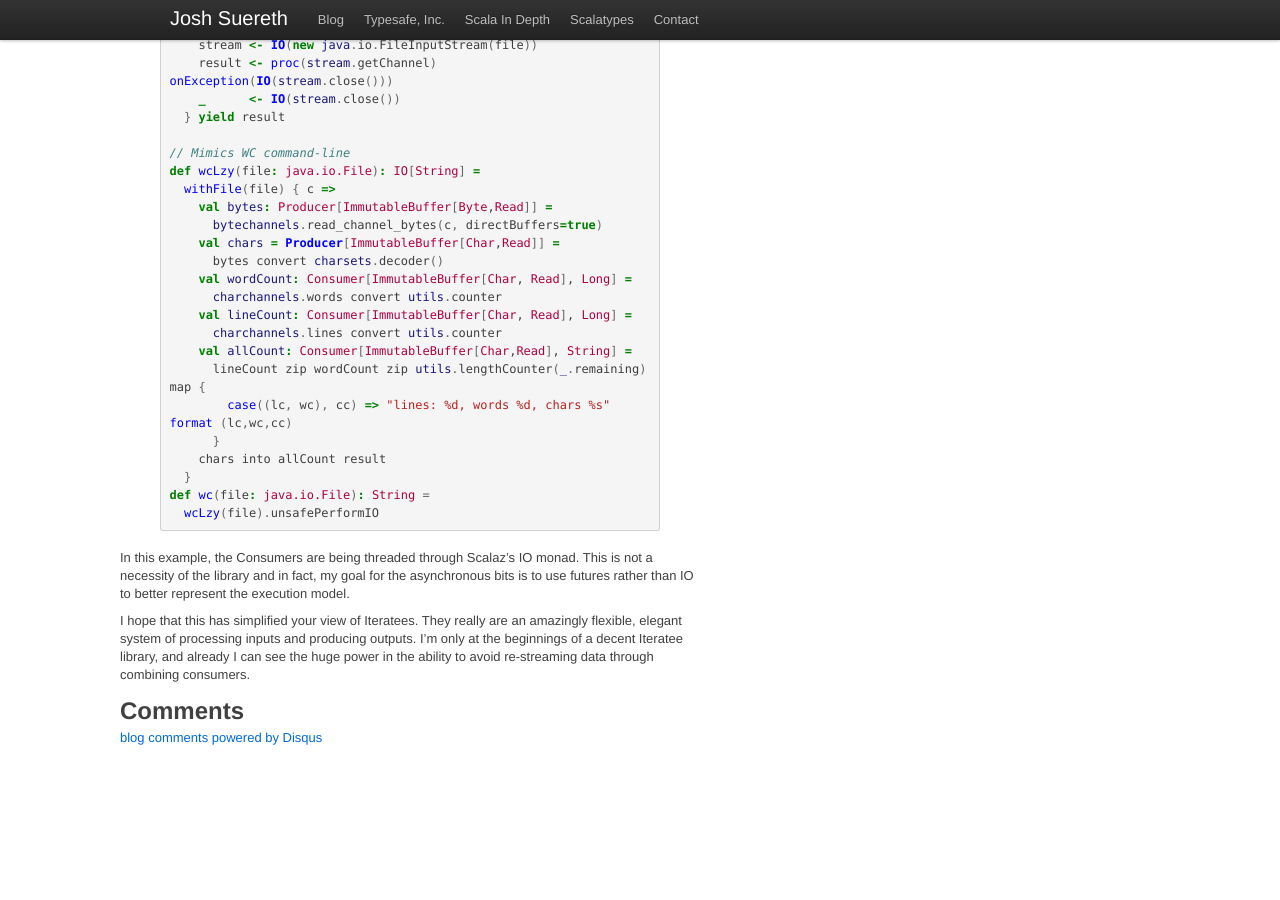
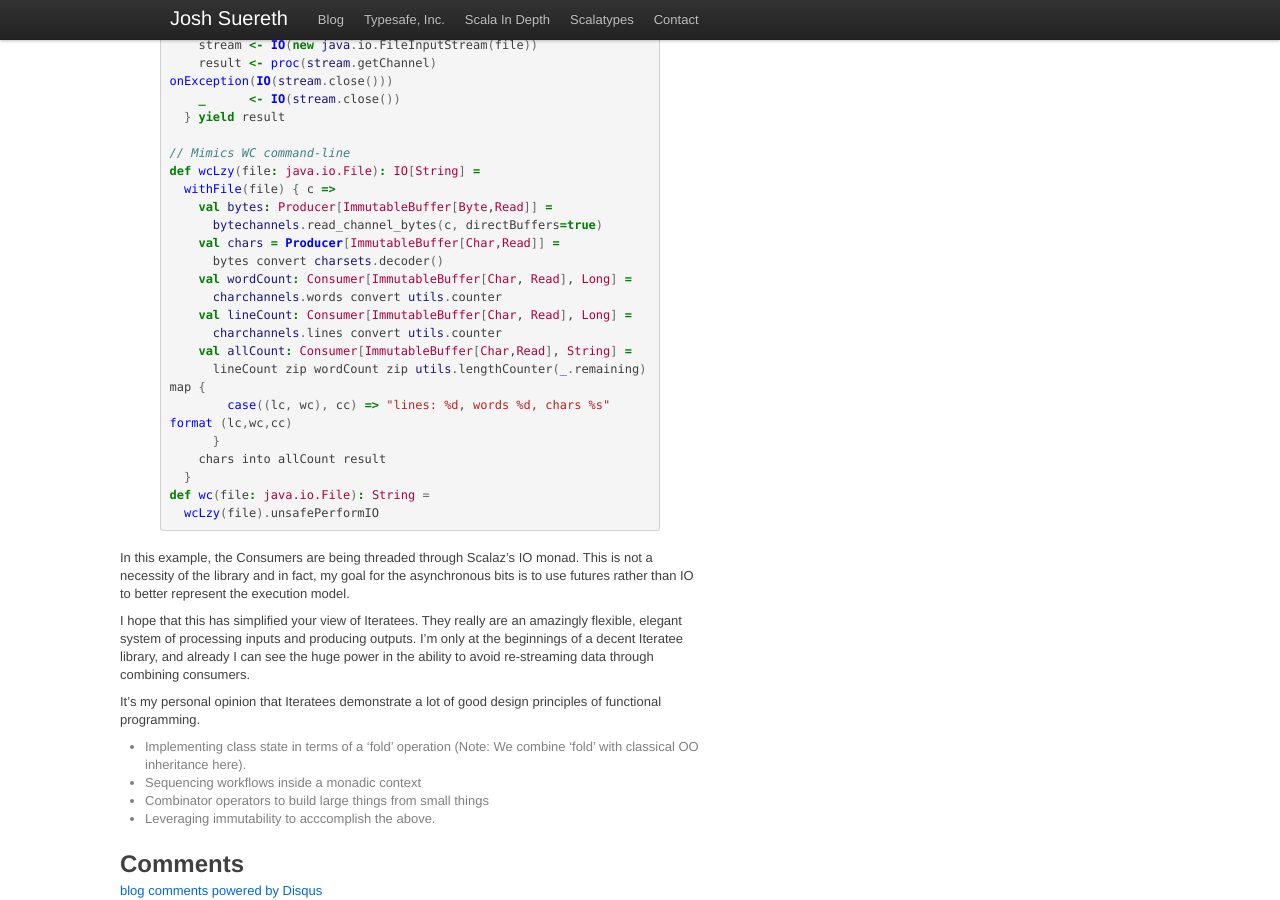
Before and after one commit to jsuereth/jsuereth.github.com, a Jekyll site: the page built from _posts/scala/2012-02-29-iteratees.md, in a window 1280 px wide and 900 px high, scrolled down 7291 px. Built offline with Jekyll 4.4.1, drawn with Linux system fonts in a browser that asks for light colours; comment, search, counter and statistics services are not loaded; before the commit the page ends 8038 px from its top, so only the background shows below that.

Commit message:
Added a few more words at the bottom

```diff
--- a/_posts/scala/2012-02-29-iteratees.md
+++ b/_posts/scala/2012-02-29-iteratees.md
@@ -363,3 +363,10 @@ def wc(file: java.io.File): String =
 In this example, the Consumers are being threaded through Scalaz's IO monad.  This is not a necessity of the library and in fact, my goal for the asynchronous bits is to use futures rather than IO to better represent the execution model.
 
 I hope that this has simplified your view of Iteratees.  They really are an amazingly flexible, elegant system of processing inputs and producing outputs.  I'm only at the beginnings of a decent Iteratee library, and already I can see the huge power in the ability to avoid re-streaming data through combining consumers.
+
+It's my personal opinion that Iteratees demonstrate a lot of good design principles of functional programming.
+
+* Implementing class state in terms of a 'fold' operation  (Note: We combine 'fold' with classical OO inheritance here).
+* Sequencing workflows inside a monadic context
+* Combinator operators to build large things from small things
+* Leveraging immutability to acccomplish the above.
```
